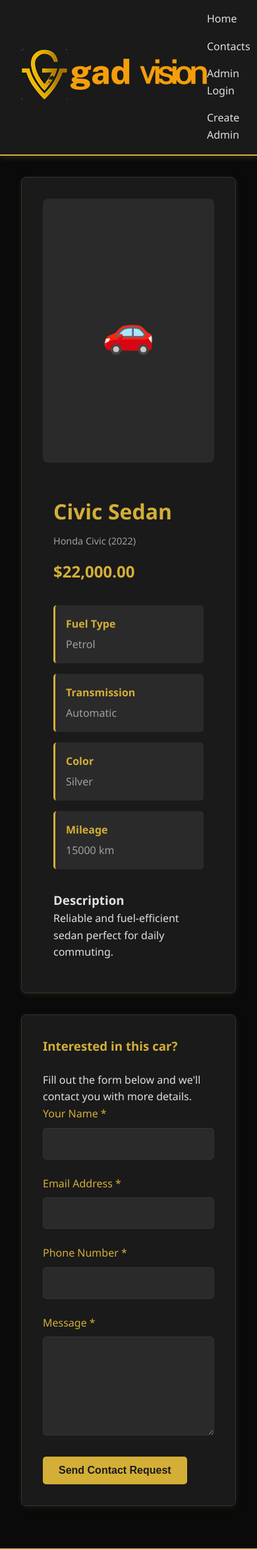
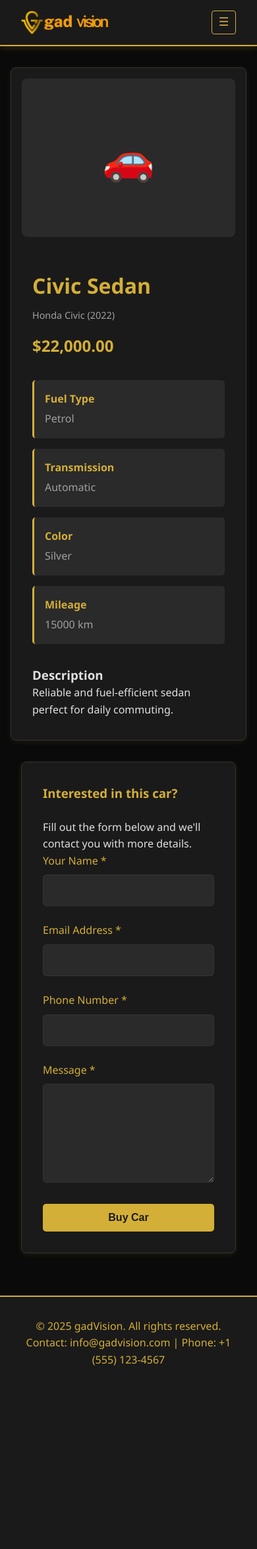
Before and after one commit to CarlTeclancing/car-commerce, a PHP site: page /thegame/car-details.php?id=1 in a window 390 px wide. Shown: the top 2347 px of the page at 66% size. After the commit the page ends 2069 px from the top, so only its background shows below. Run offline with PHP 8.4, Linux system fonts and the light colour scheme; data comes from the database, SQL or seed files in the repository; some libraries are stand-ins or nearby versions.

Commit message:
udpated the mobile responsiveness

```diff
--- a/car-details.php
+++ b/car-details.php
@@ -129,7 +129,7 @@
             <textarea id="message" name="message" required><?php echo htmlspecialchars($_POST['message'] ?? ''); ?></textarea>
         </div>
 
-        <button type="submit" class="btn">Send Contact Request</button>
+        <button type="submit" class="btn">Buy Car</button>
     </form>
 </div>
 
--- a/css/style.css
+++ b/css/style.css
@@ -39,10 +39,49 @@
     color: #d4af37;
 }
 
+.nav-logo img {
+    display: block;
+    max-height: 44px;
+    height: auto;
+    width: auto;
+}
+
+.nav-toggle {
+    display: none;
+    background: transparent;
+    border: 1px solid #d4af37;
+    color: #d4af37;
+    padding: 0.4rem 0.6rem;
+    border-radius: 4px;
+    font-size: 1.1rem;
+}
+
 .nav-menu {
     display: flex;
     list-style: none;
     gap: 2rem;
+}
+
+.nav-menu a {
+    color: #e0e0e0;
+    text-decoration: none;
+    transition: color 0.3s;
+    font-weight: 500;
+}
+
+.nav-menu a:hover {
+    color: #d4af37;
+    text-decoration: underline;
+}
+
+img, video {
+    max-width: 100%;
+    height: auto;
+}
+
+/* Utility */
+.hidden {
+    display: none !important;
 }
 
 .nav-menu a {
@@ -539,25 +620,63 @@
 }
 
 /* Responsive */
+@media (max-width: 1024px) {
+    main {
+        padding: 0 1rem;
+    }
+}
+
+@media (max-width: 900px) {
+    .car-detail-image { height: 320px; }
+}
+
 @media (max-width: 768px) {
+    .nav-toggle { display: inline-block; }
+
+    .nav-container {
+        flex-wrap: wrap;
+        gap: 0.75rem 0;
+    }
+
+    .nav-menu {
+        flex-direction: column;
+        gap: 0;
+        width: 100%;
+        border-top: 1px solid #333;
+        padding-top: 0.5rem;
+        display: none;
+    }
+
+    .nav-menu.is-open {
+        display: flex;
+    }
+
+    .cars-grid {
+        grid-template-columns: 1fr;
+    }
+
     .car-detail-container {
         grid-template-columns: 1fr;
+        padding: 1rem;
     }
 
     .detail-specs {
         grid-template-columns: 1fr;
     }
 
-    .nav-menu {
-        flex-direction: column;
-        gap: 1rem;
-    }
-
-    .cars-grid {
-        grid-template-columns: 1fr;
-    }
-
     .page-title h2 {
         font-size: 1.8rem;
     }
+
+    .login-container,
+    .contact-form {
+        margin: 2rem 1rem;
+    }
 }
+
+@media (max-width: 480px) {
+    .nav-logo img { max-height: 36px; }
+    .btn { width: 100%; text-align: center; }
+    .car-detail-image { height: 240px; }
+    .table-actions { flex-direction: column; }
+}
--- a/includes/header.php
+++ b/includes/header.php
@@ -14,8 +14,9 @@
 <nav class="navbar">
     <div class="nav-container">
         <div class="nav-logo">
-            <img src="<?php echo SITE_URL; ?>assets/logo.png" alt="gadvision Logo">
+            <a href="<?php echo SITE_URL; ?>"><img src="<?php echo SITE_URL; ?>assets/logo.png" alt="gadvision Logo"></a>
         </div>
+        <button class="nav-toggle" aria-label="Toggle navigation" aria-expanded="false">☰</button>
         <ul class="nav-menu">
             <li><a href="<?php echo SITE_URL; ?>index.php">Home</a></li>
             <li><a href="<?php echo SITE_URL; ?>contacts.php">Contacts</a></li>
--- a/js/script.js
+++ b/js/script.js
@@ -100,6 +100,16 @@
         }, 5000);
     });
 
+    // Mobile nav toggle
+    const navToggle = document.querySelector('.nav-toggle');
+    const navMenu = document.querySelector('.nav-menu');
+    if (navToggle && navMenu) {
+        navToggle.addEventListener('click', function() {
+            const isOpen = navMenu.classList.toggle('is-open');
+            navToggle.setAttribute('aria-expanded', isOpen ? 'true' : 'false');
+        });
+    }
+
     // Add form validation listeners
     const contactForm = document.getElementById('contactForm');
     if (contactForm) {
```
Also changed, not shown: other parts of css/style.css (+42 -0 lines).
